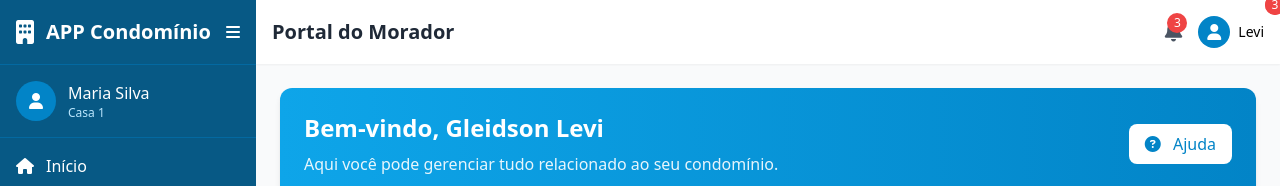
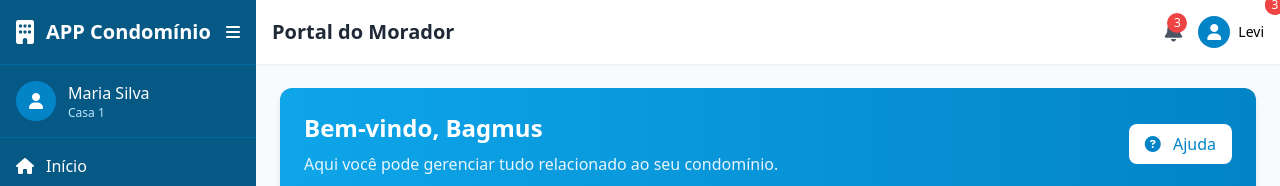
Before and after one commit to Levixs/appcondominio-front, a plain HTML site: page index.html in a window 1280 px wide. Shown: the top 186 px of the page. Drawn offline with nearby package versions, Linux system fonts and the light colour scheme.

Commit message:
fix: bagmus

```diff
--- a/index.html
+++ b/index.html
@@ -187,7 +187,7 @@
                 <div class="bg-gradient-to-r from-primary-500 to-primary-600 text-white rounded-xl p-6 mb-6 shadow-md">
                     <div class="flex flex-col md:flex-row md:items-center md:justify-between">
                         <div>
-                            <h2 class="text-2xl font-bold mb-2">Bem-vindo, Gleidson Levi</h2>
+                            <h2 class="text-2xl font-bold mb-2">Bem-vindo, Bagmus</h2>
                             <p class="opacity-90">Aqui você pode gerenciar tudo relacionado ao seu condomínio.</p>
                         </div>
                         <div class="mt-4 md:mt-0">
```
